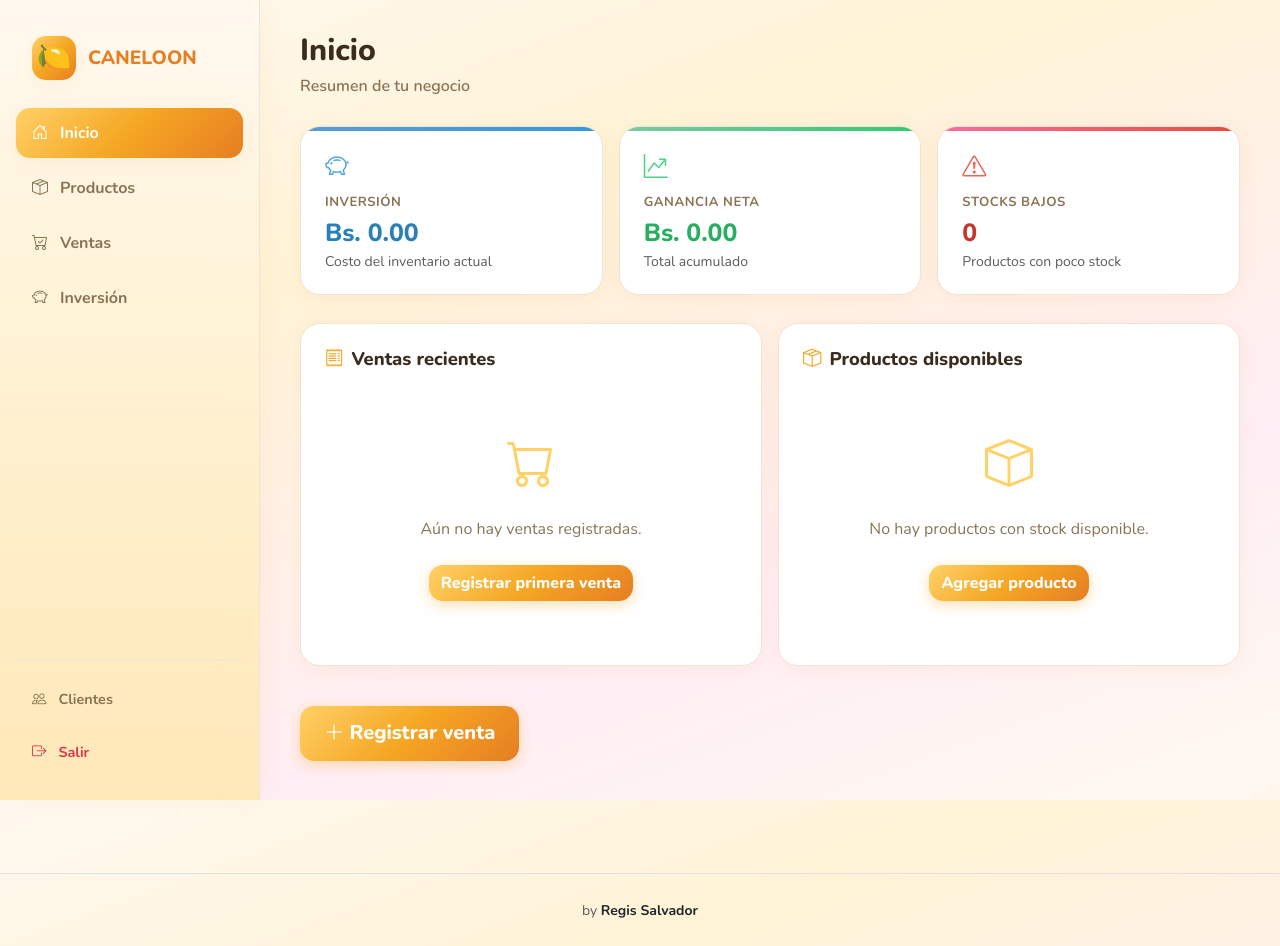
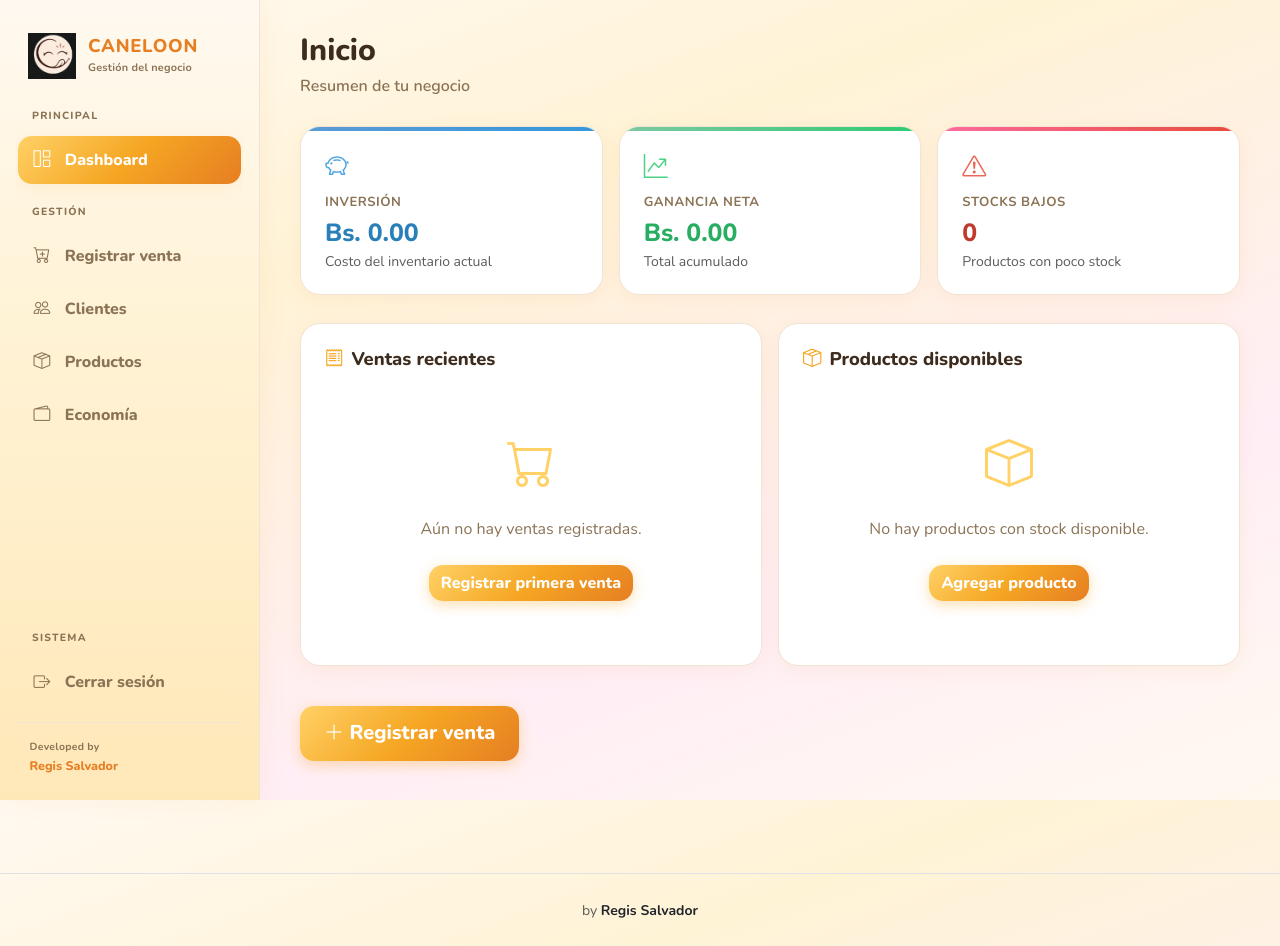
Before and after one commit to Ing-Regis-Jr/Caneloon, a Flask app: page / in a window 1280 px wide. Run offline with Flask 3, Linux system fonts and the light colour scheme; a user stored in the database is signed in.

Commit message:
feat: rediseña sidebar de Caneloon

```diff
--- a/app/static/css/style.css
+++ b/app/static/css/style.css
@@ -43,73 +43,120 @@ body {
     min-height: 100vh;
 }
 
+/* ========================================
+   SIDEBAR CANELOON
+   ======================================== */
+
 .sidebar {
     position: fixed;
     top: 0;
     left: 0;
     width: var(--sidebar-width);
     height: 100vh;
+    display: flex;
+    flex-direction: column;
+    padding: 1.25rem 1rem;
     background: var(--gradient-sidebar);
     border-right: 1px solid var(--color-border);
-    flex-direction: column;
-    padding: 1.5rem 1rem;
     z-index: 100;
     box-shadow: 4px 0 24px rgba(230, 126, 34, 0.06);
 }
+
+/* Marca */
 
 .sidebar-brand {
     display: flex;
     align-items: center;
     gap: 0.75rem;
-    padding: 0.75rem 1rem 1.75rem;
-    font-weight: 800;
-    font-size: 1.2rem;
-    color: var(--color-primary-dark);
+    padding: 0.75rem 0.75rem 1.75rem;
 }
 
-.brand-icon {
-    font-size: 1.75rem;
-    background: var(--gradient-primary);
-    width: 44px;
-    height: 44px;
-    border-radius: 14px;
+.brand-logo {
+    width: 48px;
+    height: 48px;
+    object-fit: contain;
+    flex-shrink: 0;
+}
+
+.brand-name {
     display: flex;
-    align-items: center;
-    justify-content: center;
-    box-shadow: var(--shadow);
+    flex-direction: column;
+    min-width: 0;
 }
+
+.brand-title {
+    font-size: 1.15rem;
+    font-weight: 900;
+    letter-spacing: 0.04em;
+    color: var(--color-primary-dark);
+    line-height: 1.1;
+}
+
+.brand-subtitle {
+    margin-top: 0.2rem;
+    font-size: 0.68rem;
+    font-weight: 700;
+    color: var(--color-muted);
+    letter-spacing: 0.02em;
+}
+
+/* Navegación */
 
 .sidebar-nav {
     display: flex;
     flex-direction: column;
-    gap: 0.35rem;
+    gap: 1.25rem;
     flex: 1;
+    padding: 0 0.15rem;
+    min-width: 0;
+    overflow: hidden;
 }
 
-.sidebar-footer {
-    border-top: 1px solid var(--color-border);
-    padding-top: 1rem;
+.sidebar-section {
     display: flex;
     flex-direction: column;
-    gap: 0.35rem;
+    gap: 0.3rem;
 }
+
+.sidebar-section-title {
+    display: block;
+    padding: 0 0.85rem 0.45rem;
+    font-size: 0.65rem;
+    font-weight: 900;
+    letter-spacing: 0.12em;
+    color: var(--color-muted);
+}
+
+/* Enlaces */
 
 .nav-link-app {
     display: flex;
     align-items: center;
-    gap: 0.75rem;
-    padding: 0.8rem 1rem;
+    gap: 0.8rem;
+    min-height: 46px;
+    padding: 0.72rem 0.85rem;
     border-radius: var(--radius-sm);
     color: var(--color-muted);
     text-decoration: none;
-    font-weight: 700;
-    transition: all 0.2s ease;
+    font-weight: 750;
+    transition:
+        background-color 0.2s ease,
+        color 0.2s ease,
+        transform 0.2s ease,
+        box-shadow 0.2s ease;
+}
+
+.nav-link-app i {
+    width: 20px;
+    font-size: 1.05rem;
+    text-align: center;
+    flex-shrink: 0;
 }
 
 .nav-link-app:hover {
-    background: rgba(245, 166, 35, 0.15);
+    background: rgba(245, 166, 35, 0.12);
     color: var(--color-primary-dark);
-    transform: translateX(4px);
+    transform: translateX(3px);
 }
 
 .nav-link-app.active {
@@ -122,10 +169,39 @@ body {
     color: white;
 }
 
-.small-link {
-    font-size: 0.9rem;
+/* Sistema */
+
+.sidebar-system {
+    margin-top: auto;
 }
 
+.logout-link:hover {
+    color: var(--color-primary-dark);
+}
+
+/* Pie del Sidebar */
+
+.sidebar-footer {
+    margin-top: 1rem;
+    padding: 1rem 0.85rem 0.25rem;
+    border-top: 1px solid var(--color-border);
+    display: flex;
+    flex-direction: column;
+}
+
+.developed-label {
+    font-size: 0.65rem;
+    font-weight: 700;
+    color: var(--color-muted);
+    letter-spacing: 0.03em;
+}
+
+.developer-name {
+    margin-top: 0.15rem;
+    font-size: 0.78rem;
+    font-weight: 900;
+    color: var(--color-primary-dark);
+}
 .main-content {
     margin-left: 0;
     min-height: 100vh;
--- a/app/templates/base.html
+++ b/app/templates/base.html
@@ -14,30 +14,72 @@
     <div class="app-layout">
         <aside class="sidebar d-none d-lg-flex">
     <div class="sidebar-brand">
-                <span class="brand-icon">🍋</span>
-                <span class="brand-text">{{ app_name }}</span>
+        <img
+            src="{{ url_for('static', filename='img/logo.png') }}"
+            alt="Logo de Caneloon"
+            class="brand-logo"
+        >
+        <div class="brand-name">
+            <span class="brand-title">CANELOON</span>
+            <span class="brand-subtitle">Gestión del negocio</span>
         </div>
+    </div>
+
     <nav class="sidebar-nav">
-                <a href="{{ url_for('dashboard.index') }}" class="nav-link-app {% if request.endpoint == 'dashboard.index' %}active{% endif %}">
-                    <i class="bi bi-house-door"></i> Inicio
+
+        <div class="sidebar-section">
+            <span class="sidebar-section-title">PRINCIPAL</span>
+
+            <a href="{{ url_for('dashboard.index') }}"
+               class="nav-link-app {% if request.endpoint == 'dashboard.index' %}active{% endif %}">
+                <i class="bi bi-grid-1x2"></i>
+                <span>Dashboard</span>
             </a>
-                <a href="{{ url_for('productos.index') }}" class="nav-link-app {% if request.blueprint == 'productos' %}active{% endif %}">
-                    <i class="bi bi-box-seam"></i> Productos
+        </div>
+
+        <div class="sidebar-section">
+            <span class="sidebar-section-title">GESTIÓN</span>
+
+            <a href="{{ url_for('ventas.registrar') }}"
+               class="nav-link-app {% if request.endpoint == 'ventas.registrar' %}active{% endif %}">
+                <i class="bi bi-cart-plus"></i>
+                <span>Registrar venta</span>
             </a>
-                <a href="{{ url_for('ventas.index') }}" class="nav-link-app {% if request.blueprint == 'ventas' %}active{% endif %}">
-                    <i class="bi bi-cart-check"></i> Ventas
+
+            <a href="{{ url_for('clientes.index') }}"
+               class="nav-link-app {% if request.blueprint == 'clientes' %}active{% endif %}">
+                <i class="bi bi-people"></i>
+                <span>Clientes</span>
             </a>
-                <a href="{{ url_for('inversion.index') }}" class="nav-link-app {% if request.blueprint == 'inversion' %}active{% endif %}">
-                    <i class="bi bi-piggy-bank"></i> Inversión
+
+            <a href="{{ url_for('productos.index') }}"
+               class="nav-link-app {% if request.blueprint == 'productos' %}active{% endif %}">
+                <i class="bi bi-box-seam"></i>
+                <span>Productos</span>
             </a>
+
+            <a href="{{ url_for('inversion.index') }}"
+               class="nav-link-app {% if request.blueprint == 'inversion' %}active{% endif %}">
+                <i class="bi bi-wallet2"></i>
+                <span>Economía</span>
+            </a>
+        </div>
+
+        <div class="sidebar-section sidebar-system">
+            <span class="sidebar-section-title">SISTEMA</span>
+
+            <a href="{{ url_for('auth.logout') }}"
+               class="nav-link-app logout-link">
+                <i class="bi bi-box-arrow-right"></i>
+                <span>Cerrar sesión</span>
+            </a>
+        </div>
+
     </nav>
+
     <div class="sidebar-footer">
-                <a href="{{ url_for('clientes.index') }}" class="nav-link-app small-link {% if request.blueprint == 'clientes' %}active{% endif %}">
-                    <i class="bi bi-people"></i> Clientes
-                </a>
-                <a href="{{ url_for('auth.logout') }}" class="nav-link-app small-link text-danger">
-                    <i class="bi bi-box-arrow-right"></i> Salir
-                </a>
+        <span class="developed-label">Developed by</span>
+        <span class="developer-name">Regis Salvador</span>
     </div>
 </aside>
 
```
Also changed, not shown: app/static/img/logo.png (added). Lines whose indentation alone changed are shown as unchanged.
